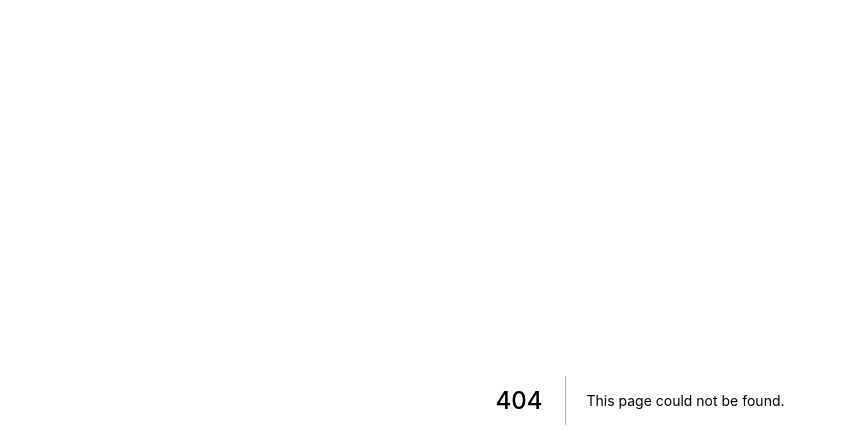
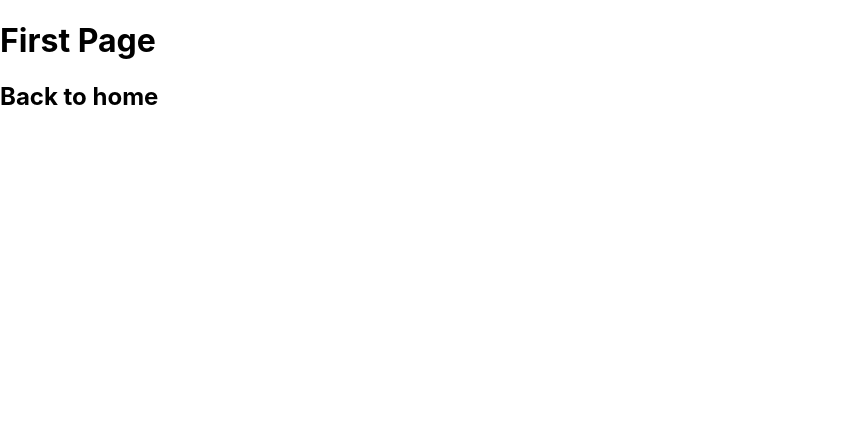
Before and after one commit to TJohnson986/NextJS-SSR, a Next.js app: page /first-page in a window 1280 px wide. Before the commit this address had no page. Shown: the top 448 px of the page, without its empty margins (0-846 px from the left). Built offline with nearby package versions, Linux system fonts and the light colour scheme.

Commit message:
creates first-page.js, modifies index.js link to direct to first-page.js

```diff
--- /dev/null
+++ b/pages/first-page.js
@@ -0,0 +1,14 @@
+import Link from 'next/link'
+
+export default function FirstPage() {
+  return (
+    <>
+      <h1>First Page</h1>
+      <h2>
+        <Link href="/">
+          <a>Back to home</a>
+        </Link>
+      </h2>
+    </>
+  )
+}
```
Also changed, not shown: pages/index.js (+6 -2 lines).
